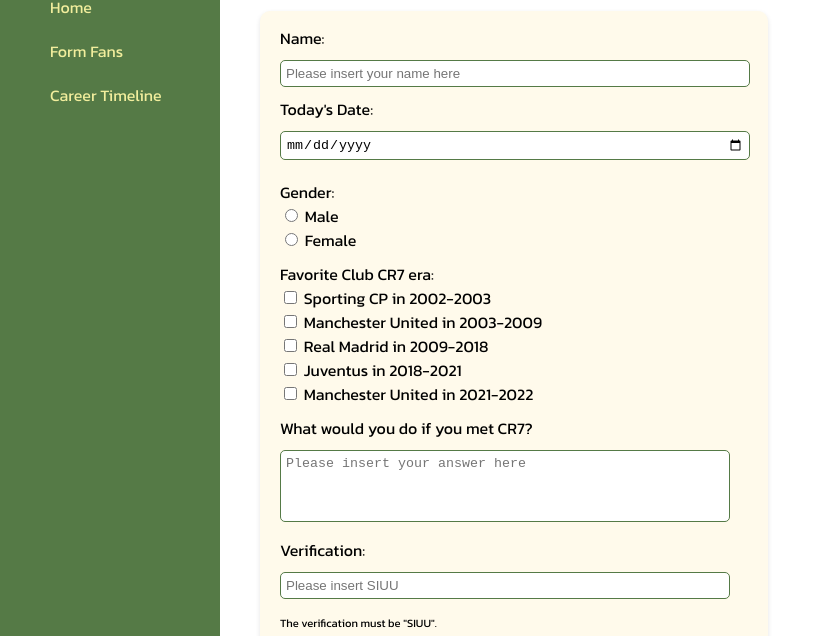
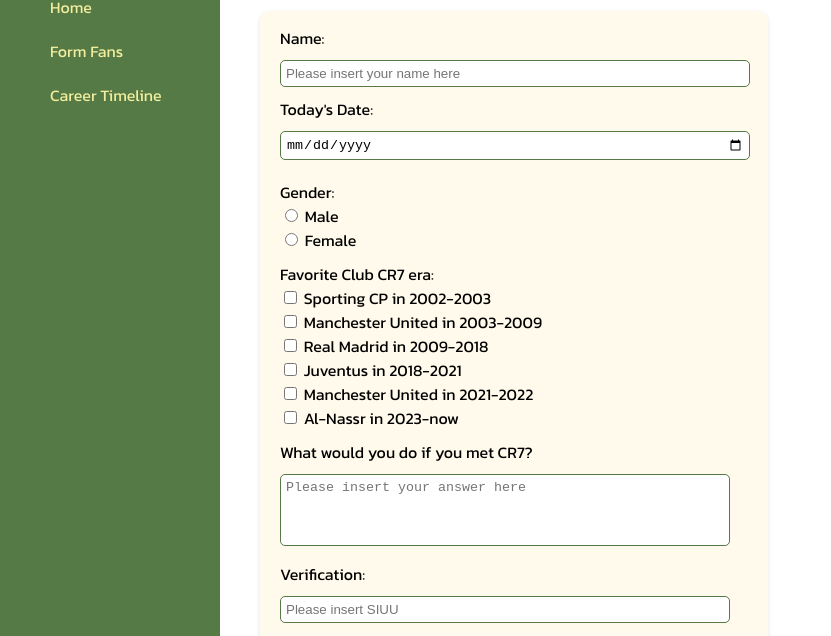
Before and after one commit to kevinnaufaldany/UTS-PemWeb-RA-Kevin, a plain HTML site: page form.html in a window 1280 px wide. Shown: the part 103-739 px from the top of the page, without its empty margins (0-831 px from the left). Drawn offline with nearby package versions, Linux system fonts and the light colour scheme.

Commit message:
menambahkan al nassr

```diff
--- a/form.html
+++ b/form.html
@@ -57,6 +57,9 @@
 
                <input type="checkbox" id="man-united2" name="club[]" value="Manchester United in 2021-2022">
                <label for="man-united2">Manchester United in 2021-2022</label><br>
+
+               <input type="checkbox" id="al-nassr" name="club[]" value="Al-Nassr in 2023-now">
+               <label for="al-nassr">Al-Nassr in 2023-now</label><br>
             </div>
 
 
```
